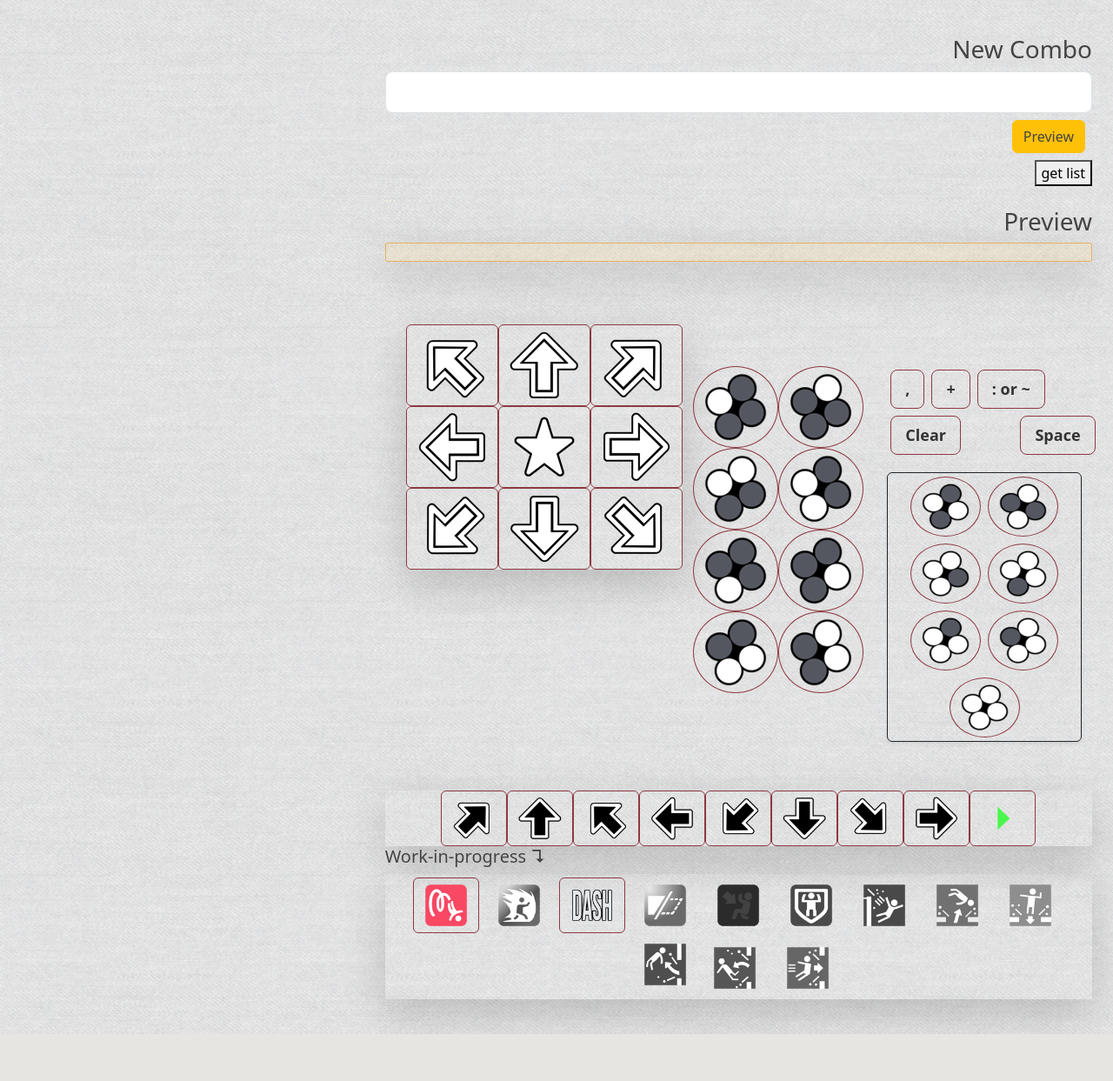
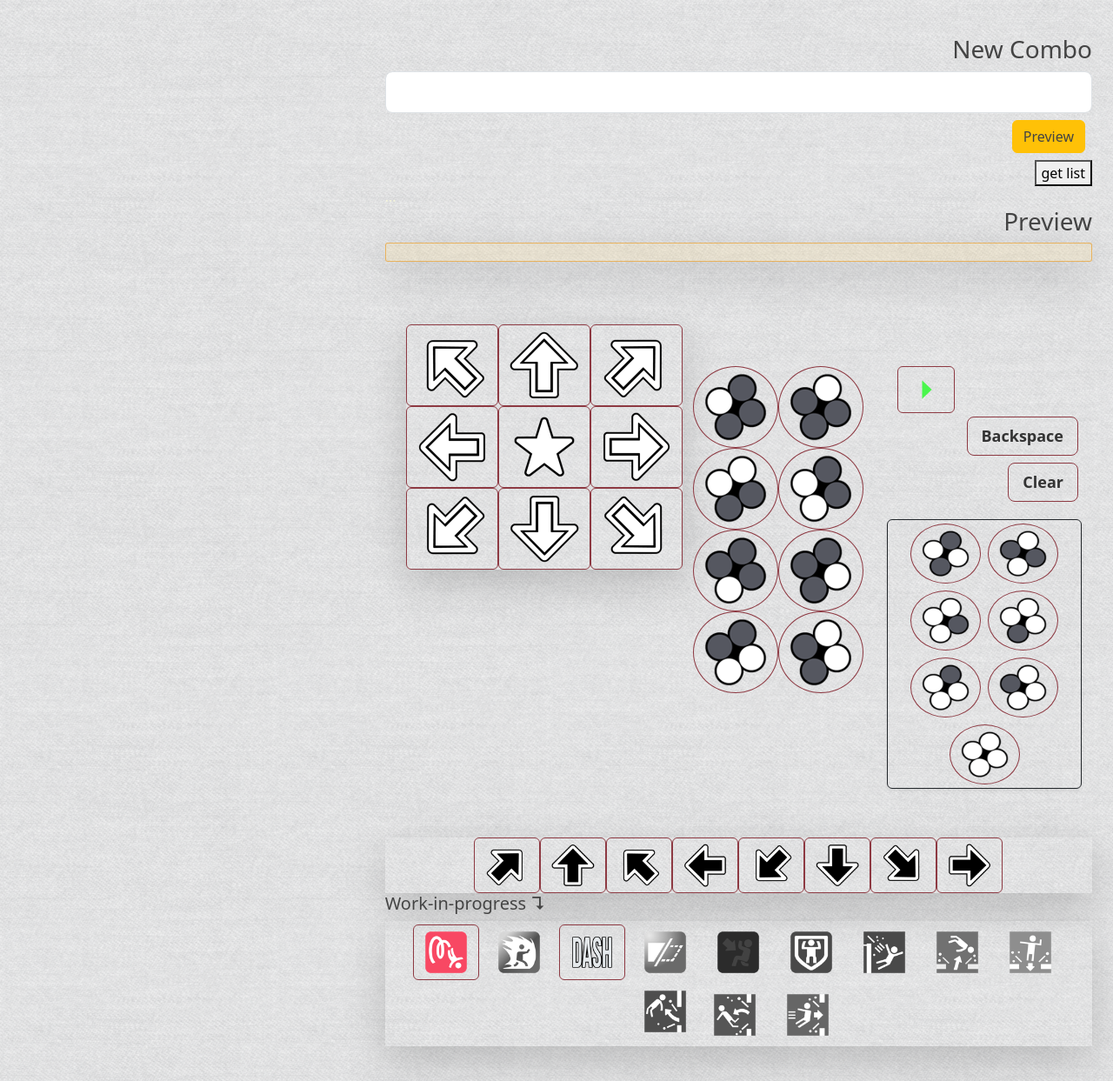
Before and after one commit to dzzldbe/pythonblog-tekken, a Flask app: page /home2 in a window 1280 px wide. Shown: the part 122-1365 px from the top of the page at 87% size. Before the commit the page ends 1311 px from the top, so only its background shows below. Run offline with Flask 3, Linux system fonts and the light colour scheme; data that the repository does not hold is empty.

Commit message:
woring product as intended, fixed button positions

```diff
--- a/pythonblog/templates/home_2.html
+++ b/pythonblog/templates/home_2.html
@@ -196,20 +196,16 @@
                            </div>
                            <div class="col mt-5 mr-0 ml-0 mb-3" >
                               <div class="row row-cols-auto mb-3">
-                                 <div class="col p-1 tooltip_1">
-                                    <button class="btn btn-lg btn-text btn-tekken left-key" data-bs-toggle="tooltip" data-bs-title="You can use Arrow Left Key" onclick="fill_field(',')"> , </button>
+                                 <div class="col">
+                                    <a class="btn btn-tekken right-key" onclick="add_image('{{ url_for("static", filename="assets/next.png")}}')">
+                                       <img src="{{ url_for('static', filename='assets/next.png')}}" alt="" height="40" width="40">
+                                    </a>
                                  </div>
-                                 <div class="col p-1">
-                                    <button class="btn btn-lg btn-text btn-tekken right-key" data-bs-toggle="tooltip" data-bs-title="You can use Arrow Right Key" onclick="fill_field('+')" > + </button>
+                                 <div class="col p-1 ms-auto">
+                                    <button class="btn btn-lg btn-text btn-tekken left-key" onclick="delete_last()">Backspace</button>
                                  </div>
-                                 <div class="col p-1">
-                                    <button class="btn btn-lg btn-text btn-tekken" onclick="fill_field(':')" >: or ~</button>
-                                 </div>
-                                 <div class="col p-1">
-                                    <button class="btn btn-lg btn-text btn-tekken" onclick="clear_field('')" >Clear</button>
-                                 </div>
-                                 <div class="col-md-4 p-1 ms-auto">
-                                    <button class="btn btn-lg btn-text btn-tekken" onclick="fill_field(' ')">Space</button>
+                                 <div class="col p-1 ms-auto">
+                                    <button class="btn btn-lg btn-text btn-tekken">Clear</button>
                                  </div>
                               </div>
 
@@ -292,9 +288,7 @@
                         <div class="col ">
                            <a class="btn btn-tekken" onclick="add_image('{{ url_for("static", filename="assets/fhold.png")}}')"><img src="{{ url_for('static', filename='assets/fhold.png')}}" alt="" height="50" width="50"></a>
                         </div>
-                        <div class="col ">
-                           <a class="btn btn-tekken" onclick="add_image('{{ url_for("static", filename="assets/next.png")}}')"><img src="{{ url_for('static', filename='assets/next.png')}}" alt="" height="50" width="50"></a>
-                        </div>
+
 
                      </div>
                   </div>
@@ -359,19 +353,19 @@
    </div>
 
 <script>function fill_field(smth){document.getElementById('form_1').value += smth}</script>
-<script>function clear_field(smth){document.getElementById('form_1').value = smth}</script>
-<script>
+<!-- <script>function clear_field(smth){document.getElementById('form_1').value = smth}</script> -->
+<!-- <script>
 function delete_last() {
     const input = document.getElementById('form_1');
     input.value = input.value.slice(0, -1)
 }
-</script>
-<script>
+</script> -->
+<!-- <script>
 function delete_last_add_coma() {
     const input = document.getElementById('form_1');
     input.value = input.value.slice(0, -1)+','
 }
-</script>
+</script> -->
 <script>
     const button = document.querySelector('.left-key');
     function left_key_click(event) {
@@ -381,6 +375,16 @@ function delete_last_add_coma() {
     }
     document.addEventListener('keyup', left_key_click);
 </script>
+
+<!-- <script>
+    const button2 = document.querySelector('.space-key');
+    function lspace_key_click(event) {
+        if (event.code === 'Space') {
+            button2.click();
+        }
+    }
+    document.addEventListener('keypress', space_key_click);
+</script> -->
 
 
 <script>
@@ -408,4 +412,11 @@ function delete_last_add_coma() {
       input1.value+=path+ "$$$"
    }
 </script>
+<script>
+   function delete_last() {
+      const target_div=document.getElementById('preview_container')
+      const last_img= target_div.querySelector('img:last-child')
+      last_img.remove()
+   }
+</script>
    {% endblock %}
```
Also changed, not shown: pythonblog/templates/scripts.js (added, +32 -0 lines).
